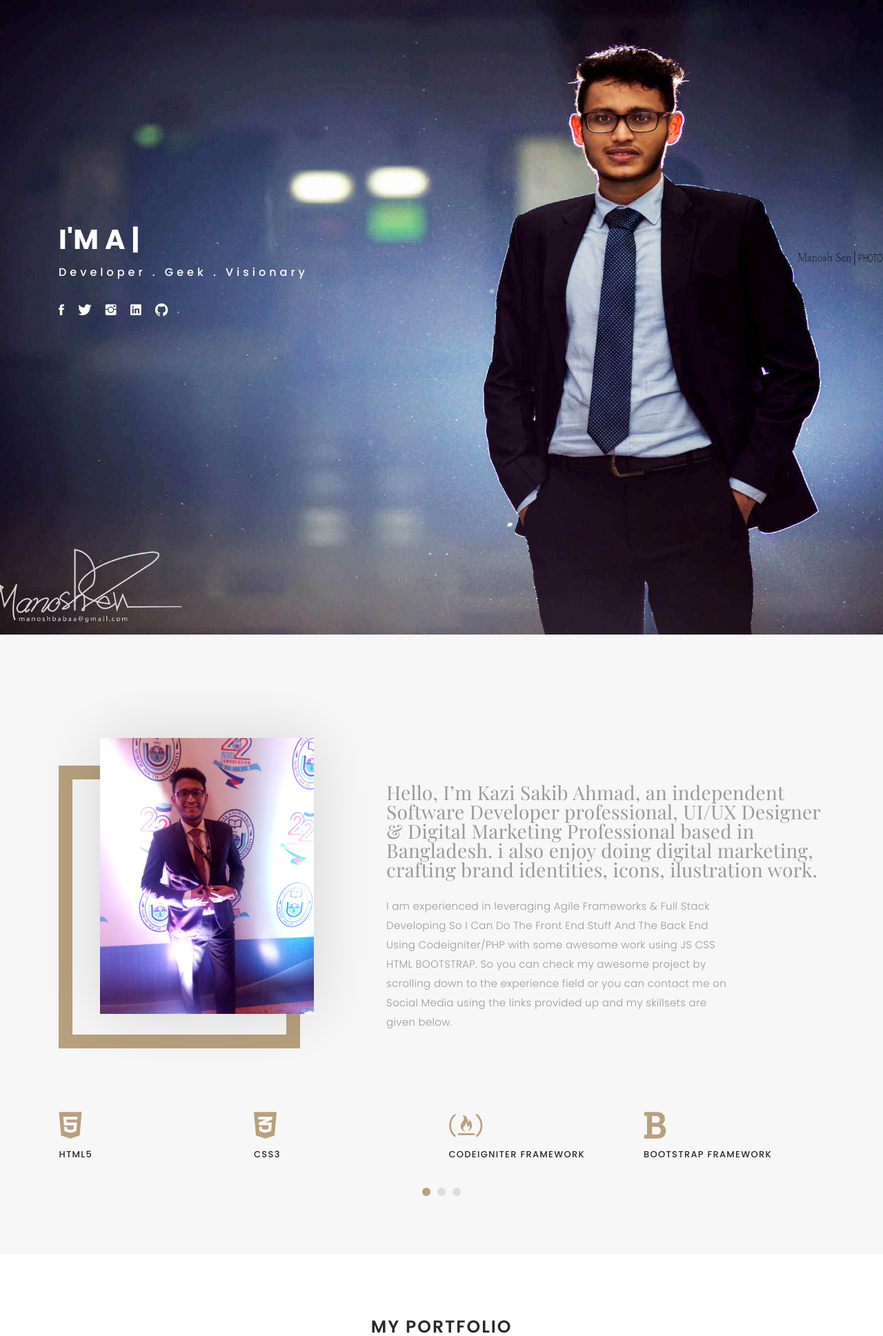
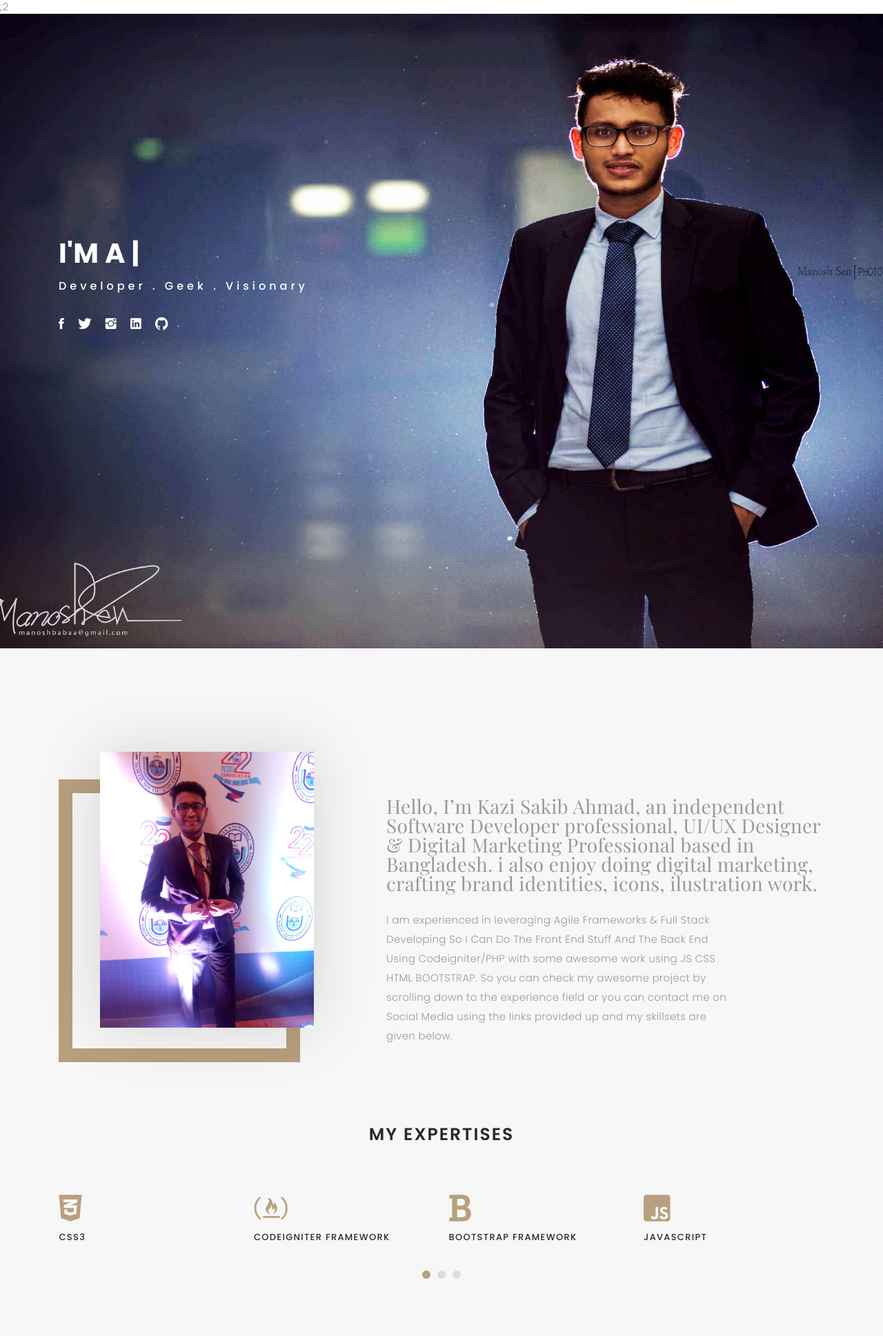
Before and after one commit to sakibahmad24/Porfolio-Website, a PHP site: page / in a window 1280 px wide. Shown: the top 1937 px of the page at 69% size. Run offline with PHP 8.4, Linux system fonts and the light colour scheme; some web fonts are replaced.

Commit message:
changes in portfolio section

```diff
--- a/index.php
+++ b/index.php
@@ -61,7 +61,7 @@
   </nav>
   <!-- End section navbar -->
 
-
+;2
   <!-- start section header -->
   <div id="header" class="home">
 
@@ -85,7 +85,7 @@
 
 
   <!-- start section about us -->
-  <div id="about" class="paddsection">
+  <div id="about" class="paddsection wow fadeInUp">
     <div class="container">
       <div class="row justify-content-between">
 
@@ -114,11 +114,11 @@
   <!-- start section services -->
   <div id="services">
     <div class="container">
+<div class="section-title text-center">
+            <h2>My Expertises</h2>
+          </div>
+        <div class="services-carousel owl-theme">
 
-        <div class="services-carousel owl-theme">
-        	<div class="section-title text-center">
-        		<h2>My Expertises</h2>
-      		</div>
 
           <div class="services-block">
 
@@ -173,6 +173,13 @@
 
             <i class="fab fa-git-square"></i>
             <span>Git</span>
+
+          </div>
+
+          <div class="services-block">
+
+            <i class="fas fa-bug"></i>
+            <span>Software Testing</span>
 
           </div>
 
```
